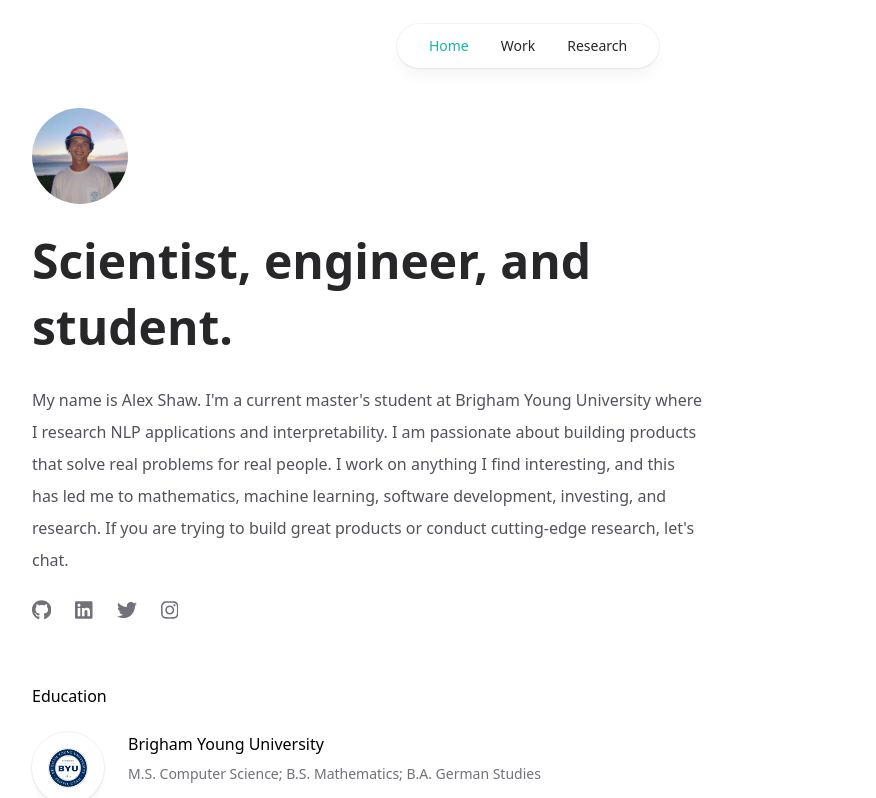
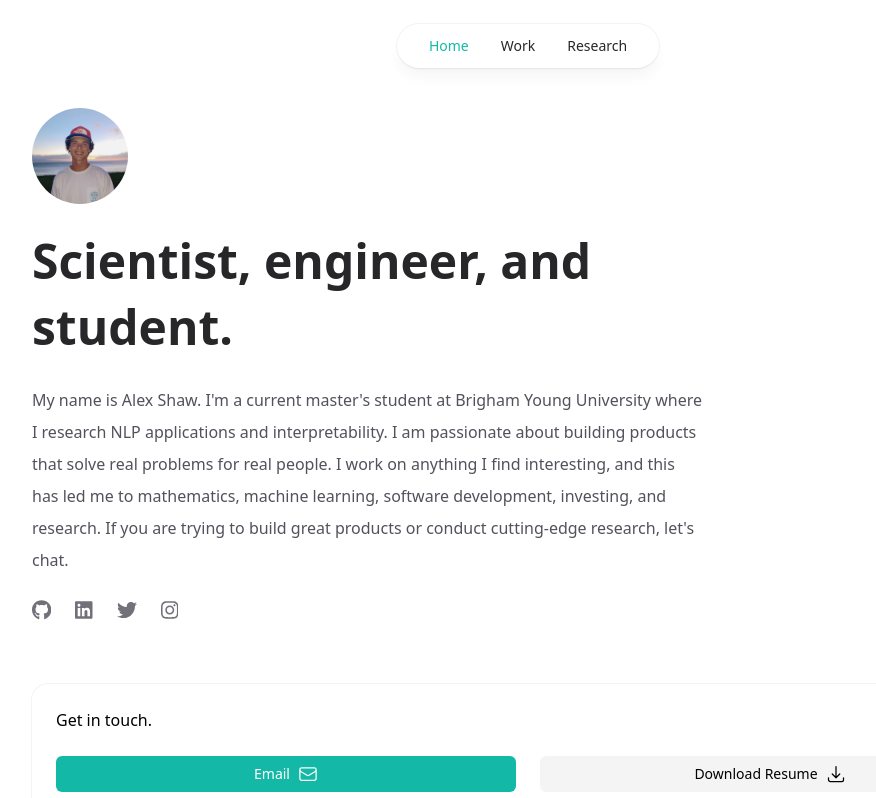
Before and after one commit to alexgshaw/personal-website, a Next.js app: page / in a window 1280 px wide. Shown: the top 798 px of the page, without its empty margins (112-988 px from the left). Built offline with nearby package versions, Linux system fonts and the light colour scheme.

Commit message:
Update the work page with minor changes.

```diff
--- a/pages/index.tsx
+++ b/pages/index.tsx
@@ -94,6 +94,45 @@ export default function Home() {
         </div>
       </div>
       <div className="flex flex-col space-y-16">
+        <div className="space-y-6 rounded-2xl p-6 ring-1 ring-zinc-100">
+          <p className="font-medium">Get in touch.</p>
+          <div className="grid grid-cols-2 gap-6">
+            <button className="flex appearance-none items-center justify-center space-x-2 rounded-md bg-teal-500 px-4 py-2 text-sm text-white">
+              <p>Email</p>
+              <svg
+                xmlns="http://www.w3.org/2000/svg"
+                fill="none"
+                viewBox="0 0 24 24"
+                strokeWidth={1.5}
+                stroke="currentColor"
+                className="h-5 w-5"
+              >
+                <path
+                  strokeLinecap="round"
+                  strokeLinejoin="round"
+                  d="M21.75 6.75v10.5a2.25 2.25 0 01-2.25 2.25h-15a2.25 2.25 0 01-2.25-2.25V6.75m19.5 0A2.25 2.25 0 0019.5 4.5h-15a2.25 2.25 0 00-2.25 2.25m19.5 0v.243a2.25 2.25 0 01-1.07 1.916l-7.5 4.615a2.25 2.25 0 01-2.36 0L3.32 8.91a2.25 2.25 0 01-1.07-1.916V6.75"
+                />
+              </svg>
+            </button>
+            <button className="flex appearance-none items-center justify-center space-x-2 rounded-md bg-zinc-100 px-4 py-2 text-sm">
+              <p>Download Resume</p>
+              <svg
+                xmlns="http://www.w3.org/2000/svg"
+                fill="none"
+                viewBox="0 0 24 24"
+                strokeWidth={1.5}
+                stroke="currentColor"
+                className="h-5 w-5"
+              >
+                <path
+                  strokeLinecap="round"
+                  strokeLinejoin="round"
+                  d="M3 16.5v2.25A2.25 2.25 0 005.25 21h13.5A2.25 2.25 0 0021 18.75V16.5M16.5 12L12 16.5m0 0L7.5 12m4.5 4.5V3"
+                />
+              </svg>
+            </button>
+          </div>
+        </div>
         <Education
           logo="/logos/byu.png"
           title="Brigham Young University"
--- a/pages/work.tsx
+++ b/pages/work.tsx
@@ -35,7 +35,7 @@ const EXPERIENCES: ExperienceProps[] = [
     company: "Elevation Capital",
     tags: ["Crunchbase", "PitchBook", "Python", "Excel"],
     description:
-      "Explored the world of tech startups and venture capital. Performed due diligence on potential investments. Formed in depth investment thesis on the crypto and natural language processing verticals.",
+      "Explored the world of tech startups and venture capital. Performed due diligence on potential investments. Formed in depth investment theses on the crypto and natural language processing verticals.",
   },
   {
     date: "June 1, 2021",
@@ -51,7 +51,7 @@ const EXPERIENCES: ExperienceProps[] = [
     company: "Microsoft",
     tags: ["C#", "Cloud", "Web Development"],
     description:
-      "I worked on the Azure Service Fabric team and built APIs to enable cluster upgrades while preventing cluster corruption.",
+      "I worked on the Azure Service Fabric team and built APIs to enable cluster upgrades while still preventing cluster corruption.",
   },
 ];
 
```
